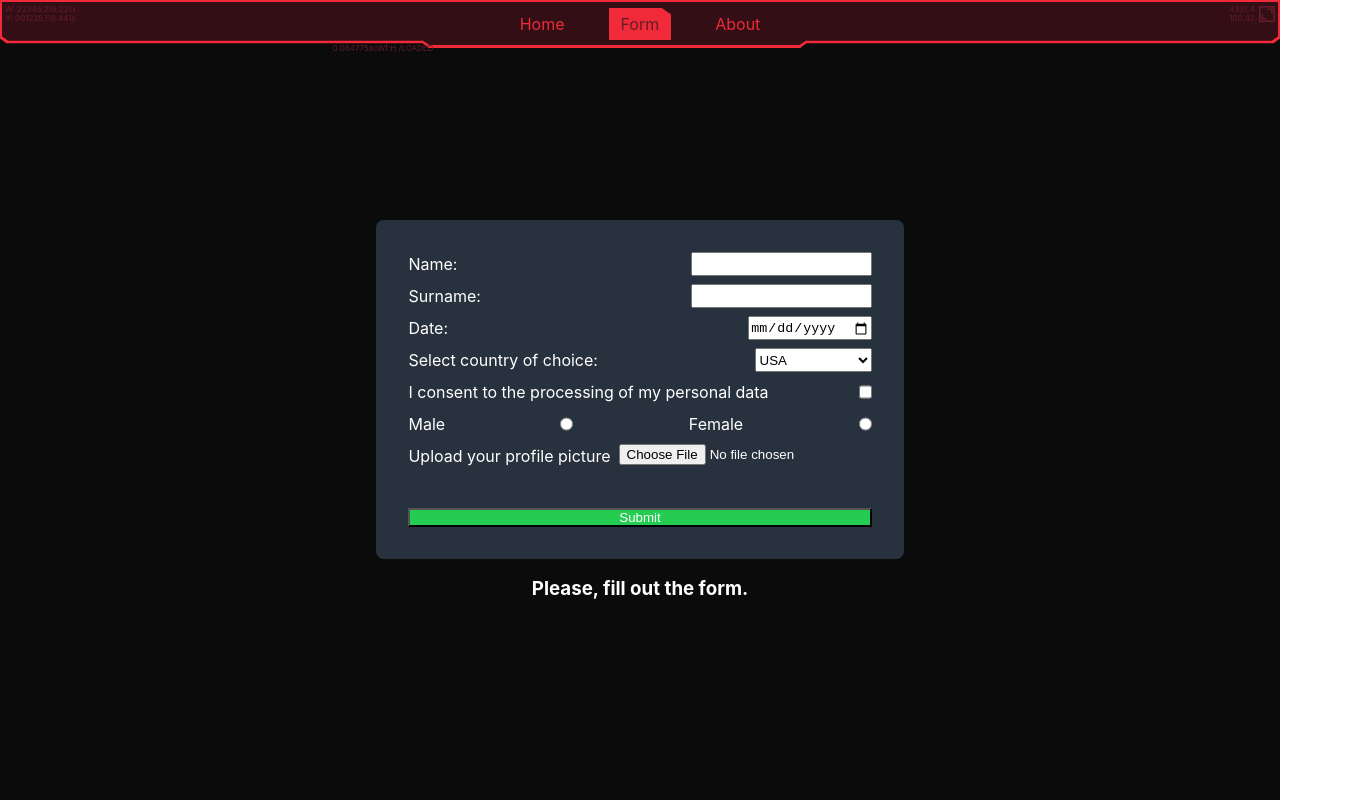
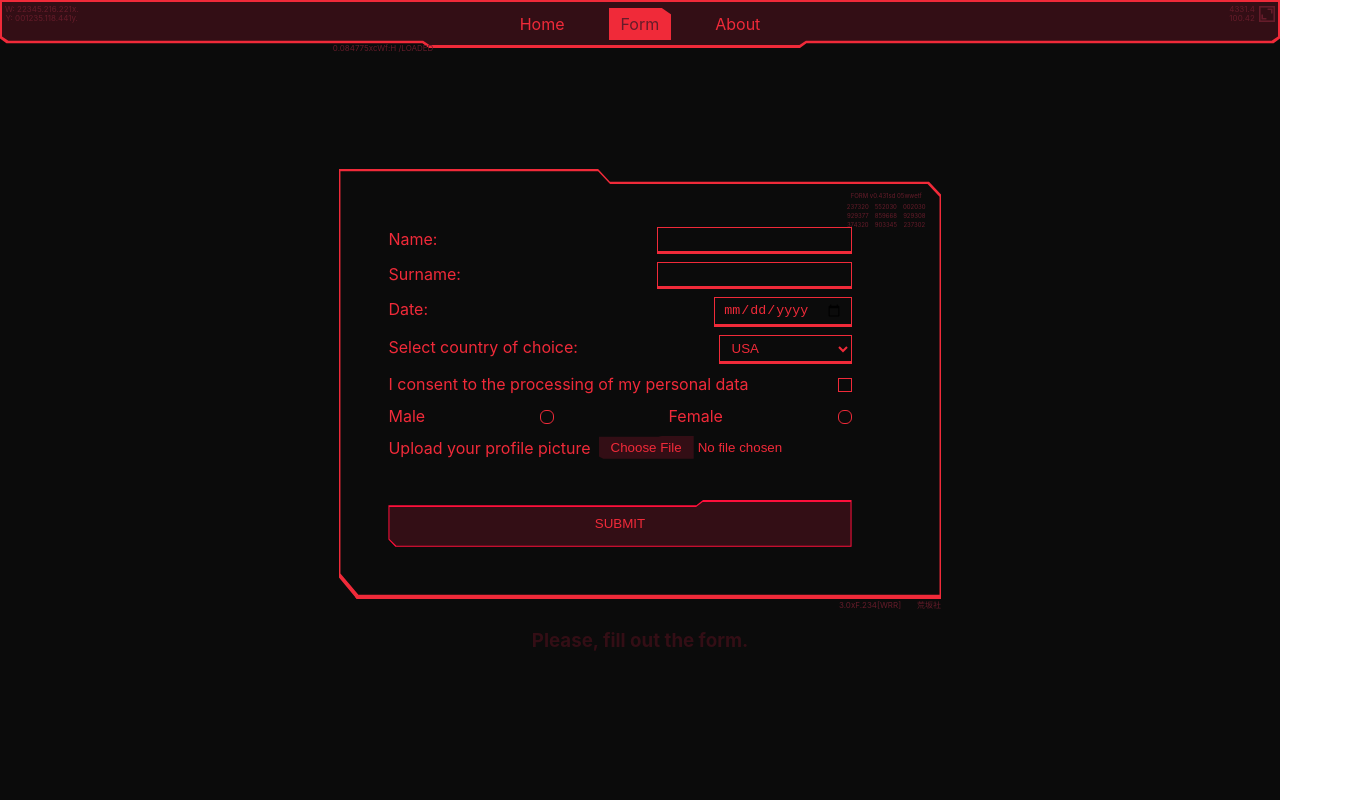
Before and after one commit to oddyca/rss-react, a React (Vite) app in the folder rss-react-components/: page /form in a window 1280 px wide. Shown: the whole page, 1353 px wide, since content can reach past the window. Built offline with nearby package versions, Linux system fonts and the light colour scheme.

Commit message:
refactor: redesign form

```diff
--- a/rss-react-components/src/pages/form.tsx
+++ b/rss-react-components/src/pages/form.tsx
@@ -60,47 +60,92 @@ export default function Form() {
 
   return (
     <div className="form-container">
+      <div className="form-decoration">
+        <div className="errors-container">
+          <div>{errors.name && <span className="submit-error">{errors.name.message}</span>}</div>
+          <div>
+            {errors.surname && <span className="submit-error">{errors.surname.message}</span>}
+          </div>
+          <div>{errors.date && <span className="submit-error">{errors.date.message}</span>}</div>
+          <div></div>
+          <div>
+            {errors.checkbox && <span className="submit-error">{errors.checkbox.message}</span>}
+          </div>
+          <div>
+            {errors.gender && <span className="submit-error">{errors.gender.message}</span>}
+          </div>
+          <div>{errors.pfp && <span className="submit-error">{errors.pfp.message}</span>}</div>
+        </div>
+        <div className="form-border">
           <form className="form-content" onSubmit={handleSubmit(handleFormSubmit)}>
+            <div className="form-dec-top-left">
+              <div className="dec-top-row1">FORM v0.431sd 05wwetf</div>
+              <div className="dec-top-row2">
+                <p>
+                  237320
+                  <br />
+                  929377
+                  <br />
+                  374320
+                </p>
+                <p>
+                  552030
+                  <br />
+                  859668
+                  <br />
+                  903345
+                </p>
+                <p>
+                  002030
+                  <br />
+                  929308
+                  <br />
+                  237302
+                </p>
+              </div>
+            </div>
             <div className="form-row">
               <label htmlFor="name">Name:</label>
               <input
                 type="text"
                 id="name"
+                className="input-field"
                 {...register('name', {
                   required: 'Name is required',
                   pattern: {
                     value: /^[A-Z][a-z]*$/,
-                message: 'First name must contain only letters and start with an uppercased letter',
+                    message:
+                      'First name must contain only letters and start with an uppercased letter',
                   },
                 })}
               />
-          {errors.name && <span className="submit-error">{errors.name.message}</span>}
             </div>
             <div className="form-row">
               <label htmlFor="surname">Surname:</label>
               <input
                 type="text"
                 id="surname"
+                className="input-field"
                 {...register('surname', {
                   required: 'Last name is required',
                   pattern: {
                     value: /^[A-Z][a-z]*$/,
-                message: 'Last name must contain only letters and start with an uppercased letter',
+                    message:
+                      'Last name must contain only letters and start with an uppercased letter',
                   },
                 })}
               />
-          {errors.surname && <span className="submit-error">{errors.surname.message}</span>}
             </div>
             <div className="form-row">
               <label htmlFor="date">Date:</label>
               <input
+                className="input-field"
                 type="date"
                 id="date"
                 {...register('date', {
                   required: 'Date is required',
                 })}
               />
-          {errors.date && <span className="submit-error">{errors.date.message}</span>}
             </div>
             <div className="form-row">
               <label htmlFor="dropdown">Select country of choice:</label>
@@ -123,7 +168,6 @@ export default function Form() {
                   required: 'This field is required',
                 })}
               />
-          {errors.checkbox && <span className="submit-error">{errors.checkbox.message}</span>}
             </div>
             <div className="form-row">
               <label htmlFor="radio-m">Male</label>
@@ -144,16 +188,30 @@ export default function Form() {
                   required: 'This field is required',
                 })}
               />
-          {errors.gender && <span className="submit-error">{errors.gender.message}</span>}
             </div>
             <div className="form-row">
               <label htmlFor="pfp-upload">Upload your profile picture</label>
-          <input type="file" accept="image/*" id="pfp-upload" {...register('pfp')} />
+              <input
+                type="file"
+                accept="image/*"
+                id="pfp-upload"
+                {...register('pfp', {
+                  required: 'Image is required',
+                })}
+              />
             </div>
             <button type="submit" className="submit-form-btn">
               Submit
             </button>
           </form>
+        </div>
+        <div className="form-bottom-decoration">
+          <p>
+            3.0xF.234{`[`}WRR{`]`}
+          </p>
+          <p>荒坂社</p>
+        </div>
+      </div>
       <div className="form-cards">
         {state.cards?.length !== 0 ? (
           <Cards cards={state.cards} />
--- a/rss-react-components/src/styles/form-styles.css
+++ b/rss-react-components/src/styles/form-styles.css
@@ -9,14 +9,57 @@
   color: white;
 }
 
+.form-decoration {
+  position: relative;
+}
+
+.form-border {
+  width: fit-content;
+  height: fit-content;
+  position: relative;
+  padding: 2.5px 1.5px;
+  border-bottom: solid 2px #F02A39;
+  background-color: #F02A39;
+  clip-path: polygon(43% 0, 45% 3%, 98% 3%, 100% 6%, 100% 100%, 3% 100%, 0 95%, 0 0);
+}
+
 .form-content {
   width: fit-content;
+  position: relative;
   display: flex;
   flex-direction: column;
-  padding: 2rem;
+  padding: 3.5rem 5.5rem 3rem 3rem;
   gap: .5rem;
-  background-color: #28323f;
-  border-radius: 8px;
+  background-color: #0B0B0B;
+  color: #F02A39;
+  clip-path: polygon(43% 0, 45% 3%, 98% 3%, 100% 6%, 100% 100%, 3% 100%, 0 95%, 0 0);
+}
+
+.form-bottom-decoration {
+  width: 100%;
+  display: flex;
+  justify-content: flex-end;
+  gap: 1rem;
+  font-size: 8px;
+  color: #651C2A;
+}
+
+.form-dec-top-left {
+  width: fit-content;
+  height: fit-content;
+  position: absolute;
+  top: 20px;
+  right: 14px;
+  display: flex;
+  flex-direction: column;
+  gap: 2px;
+  font-size: 6px;
+  color: #651C2A;
+}
+
+.dec-top-row2 {
+  display: flex;
+  gap: 6px;
 }
 
 .form-row {
@@ -34,25 +77,180 @@
   justify-content: center;
 }
 
+.errors-container > div {
+  height: 28px;
+}
+
+.errors-container {
+  position: absolute;
+  width: 400px;
+  top: 0;
+  bottom: 0;
+  right: -412px;
+  display: flex;
+  flex-direction: column;
+  align-items: flex-start;
+  gap: 6px;
+  padding: 3.7rem 0 3rem 0;
+}
+
 .submit-error {
-  color: rgb(192, 33, 33);
+  color: #F02A39;
   font-size: 12px;
-  width: 70%;
+  width: 100%;
   word-wrap: break-word;
   padding: 4px 8px;
+  background-color: #330E15;
+  border: solid 1px #F02A39;
+}
+
+.input-field {
+  border-radius: 0;
+  border: solid 1px #F02A39;
+  border-bottom: solid 3px #F02A39;
+  background: none;
+  padding: 4px 8px;
+  caret-color: #F02A39;
+  color: #F02A39;
+}
+
+.input-field:focus {
+  outline: none;
+}
+
+#dropdown {
+  border: solid 1px #F02A39;
+  border-bottom: solid 3px #F02A39;
+  background: none;
+  padding: 4px 8px;
+  color: #F02A39;
+  cursor: pointer;
+}
+
+#checkbox {
+  -webkit-appearance: none;
+  appearance: none;
+  position: relative;
+  margin: 0;
+  width: 4px;
+  height: 4px;
+  padding: 6px;
+  transform: translateY(6px);
+  color: #f02a39;
+  border: solid 1px #f02a39;
+  background: none;
+  cursor: pointer;
+}
+
+#checkbox::before {
+  content: "";
   position: absolute;
-  top: 0;
-  right: -78%;
-  background-color: #28323f;
-  border: solid 1px #394656;
+  top: 2.5px;
+  right: 0;
+  bottom: 0;
+  left: 2.5px;
+  width: 6px;
+  height: 6px;
+  transform: scale(0);
+  transition: 50ms transform ease-in-out;
+  background-color: #f02a39;
+}
+
+#checkbox:checked::before {
+  transform: scale(1);
+}
+
+#radio-m, #radio-f {
+  -webkit-appearance: none;
+  appearance: none;
+  position: relative;
+  border-radius: 6px;
+  margin: 0;
+  width: 4px;
+  height: 4px;
+  padding: 6px;
+  transform: translateY(6px);
+  color: #f02a39;
+  border: solid 1px #f02a39;
+  background: none;
+  cursor: pointer;
+}
+
+#radio-m::before, #radio-f::before {
+  content: "";
+  position: absolute;
+  top: 2.5px;
+  right: 0;
+  bottom: 0;
+  left: 2.5px;
+  width: 6px;
+  height: 6px;
+  border-radius: 6px;
+  transform: scale(0);
+  transition: 50ms transform ease-in-out;
+  background-color: #f02a39;
+}
+
+#radio-m:checked::before, #radio-f:checked::before {
+  transform: scale(1);
+}
+
+#dropdown option {
+  outline: none;
+  background-color: #0B0B0B;
+  border: 1px solid #f02a39;
+}
+
+#pfp-upload::file-selector-button {
+  border: none;
+  background: #330E15;
+  padding: 4px 12px;
+  color: #F02A39;
+  cursor: pointer;
+  clip-path: polygon(63% 5%, 68% 0, 100% 0, 100% 100%, 5% 100%, 0 90%, 0 5%);
+}
+
+#pfp-upload::file-selector-button:hover {
+  background: #9e2037;
 }
 
 .submit-form-btn {
+  padding: 16px 0;
   margin-top: 2rem;
-  background-color: rgb(36, 204, 81);
+  background-color: #ff0f3b;
+  border: none;
+  clip-path: polygon(66.5% 12%, 68% 0, 100% 0, 100% 100%, 1.5% 100%, 0 85%, 0 12%);
   color: white;
+  position: relative;
+  z-index: 100;
+}
+
+.submit-form-btn::before {
+  content: 'SUBMIT';
+  position: absolute;
+  top: 2px;
+  right: 1px;
+  bottom: 1px;
+  left: 1px;
+  display: flex;
+  align-items: center;
+  justify-content: center;
+  color: #F02A39;
+  background-color: #330E15;
+  clip-path: polygon(66.5% 12%, 68% 0, 100% 0, 100% 100%, 1.5% 100%, 0 85%, 0 12%);
+  z-index: 10;
+  cursor: pointer;
+}
+
+.submit-form-btn:hover::before {
+  background-color: #F02A39;
+  color: #0B0B0B;
 }
 
 .submit-form-btn:disabled {
   background-color: grey;
 }
+
+h3 {
+  color: #330E15;
+}
```
Lines whose indentation alone changed are shown as unchanged.
